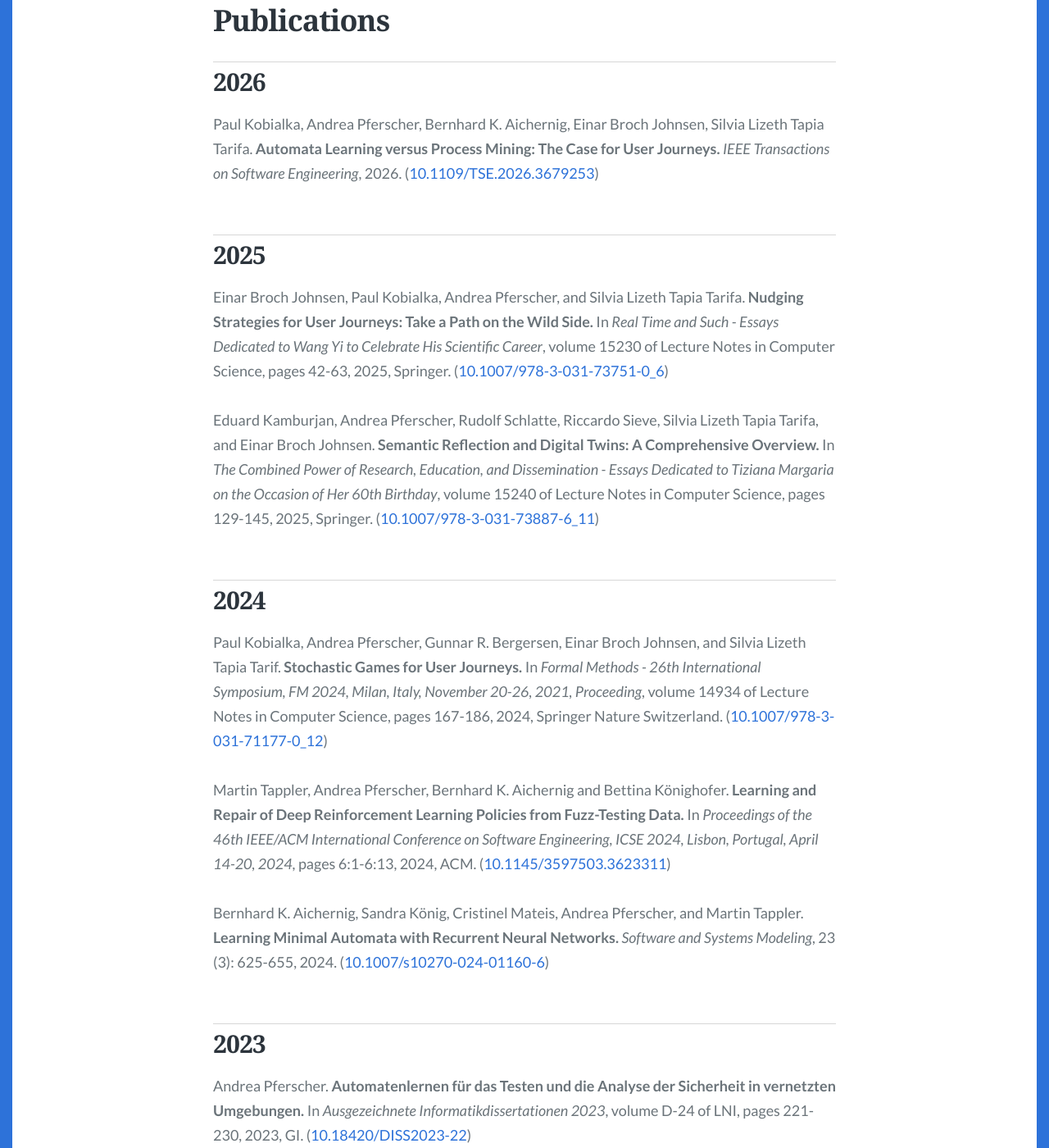
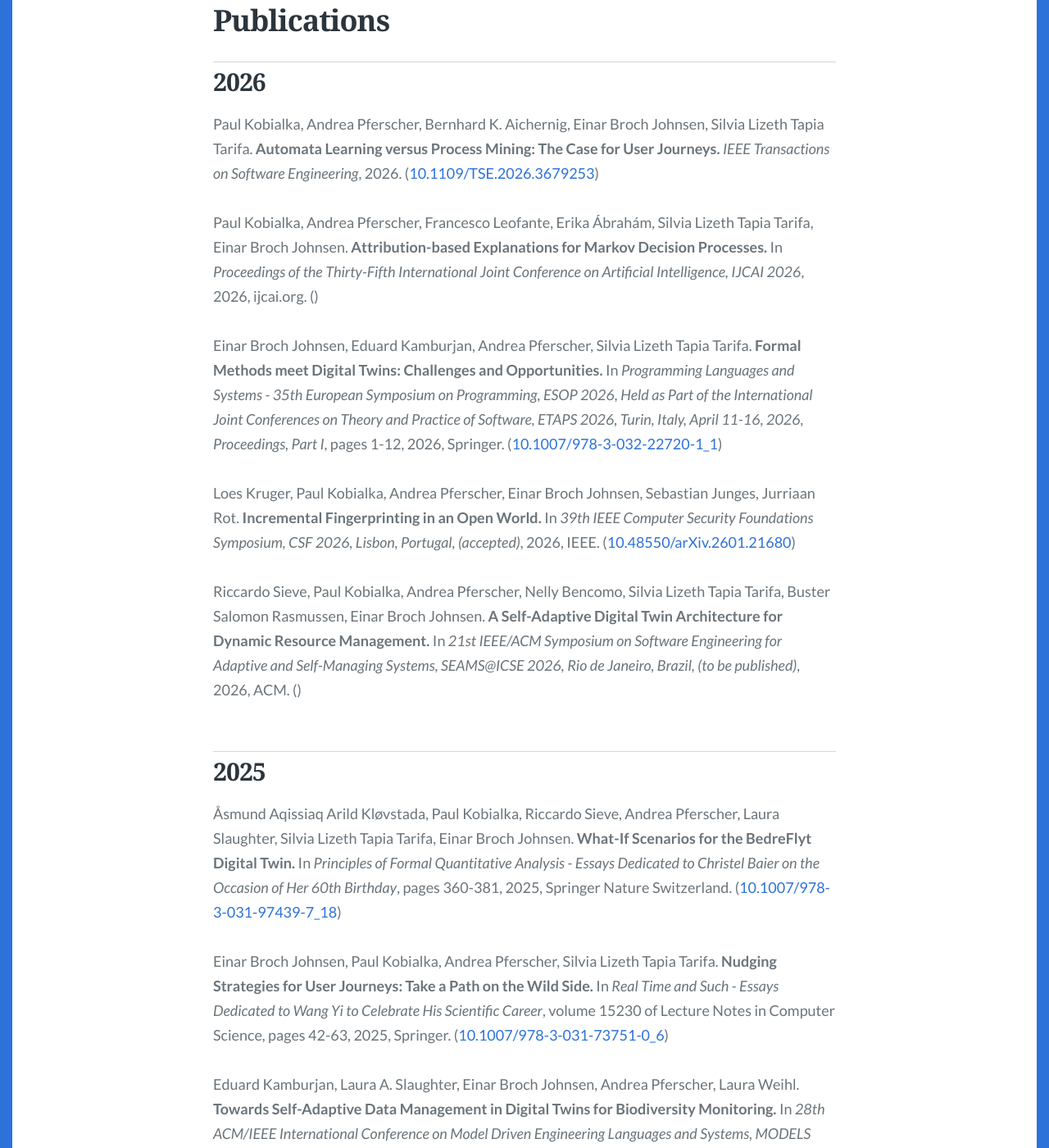
Before and after one commit to apferscher/apferscher.github.io, a Jekyll site: the page built from publications.md, in a window 1280 px wide and 1400 px high, scrolled down 213 px. Shown: the whole window at 82% size. Built offline with Jekyll 4.4.1, drawn with Linux system fonts in a browser that asks for light colours; some web fonts are replaced; some of the changed text lies outside the part shown.

Commit message:
update publications

```diff
--- a/_data/publications.json
+++ b/_data/publications.json
@@ -17,14 +17,80 @@
                     "url": "https://doi.org/10.1109/TSE.2026.3679253",
                     "doi": "10.1109/TSE.2026.3679253",
                     "publisher": "IEEE"
+                },
+                {
+                    "authors": "Paul Kobialka, Andrea Pferscher, Francesco Leofante, Erika Ábrahám, Silvia Lizeth Tapia Tarifa, Einar Broch Johnsen",
+                    "title": "Attribution-based Explanations for Markov Decision Processes",
+                    "booktitle": "Proceedings of the Thirty-Fifth International Joint Conference on Artificial Intelligence, IJCAI 2026",
+                    "is_journal": false,
+                    "pages": "",
+                    "publisher": "ijcai.org",
+                    "year": "2026",
+                    "volume": "",
+                    "series": "",
+                    "url": "",
+                    "doi": ""
+                },
+                {
+                    "authors": "Einar Broch Johnsen, Eduard Kamburjan, Andrea Pferscher, Silvia Lizeth Tapia Tarifa",
+                    "title": "Formal Methods meet Digital Twins: Challenges and Opportunities",
+                    "booktitle": "Programming Languages and Systems - 35th European Symposium on Programming, ESOP 2026, Held as Part of the International Joint Conferences on Theory and Practice of Software, ETAPS 2026, Turin, Italy, April 11-16, 2026, Proceedings, Part I",
+                    "is_journal": false,
+                    "pages": "1-12",
+                    "publisher": "Springer",
+                    "year": "2026",
+                    "volume": "",
+                    "series": "",
+                    "url": "https://doi.org/10.1007/978-3-032-22720-1_1",
+                    "doi": "10.1007/978-3-032-22720-1_1"
+                },
+                {
+                    "authors": "Loes Kruger, Paul Kobialka, Andrea Pferscher, Einar Broch Johnsen, Sebastian Junges, Jurriaan Rot",
+                    "title": "Incremental Fingerprinting in an Open World",
+                    "booktitle": "39th IEEE Computer Security Foundations Symposium, CSF 2026, Lisbon, Portugal, (accepted)",
+                    "is_journal": false,
+                    "pages": "",
+                    "publisher": "IEEE",
+                    "year": "2026",
+                    "volume": "",
+                    "series": "",
+                    "url": "https://doi.org/10.48550/arXiv.2601.21680",
+                    "doi": "10.48550/arXiv.2601.21680"
+                },
+                {
+                    "authors": "Riccardo Sieve, Paul Kobialka, Andrea Pferscher, Nelly Bencomo, Silvia Lizeth Tapia Tarifa, Buster Salomon Rasmussen, Einar Broch Johnsen",
+                    "title": "A Self-Adaptive Digital Twin Architecture for Dynamic Resource Management",
+                    "booktitle": "21st IEEE/ACM Symposium on Software Engineering for Adaptive and Self-Managing Systems, SEAMS@ICSE 2026, Rio de Janeiro, Brazil, (to be published)",
+                    "is_journal": false,
+                    "pages": "",
+                    "publisher": "ACM",
+                    "year": "2026",
+                    "volume": "",
+                    "series": "",
+                    "url": "https://ebjohnsen.org/publication/26-seams/26-seams.pdf",
+                    "doi": ""
                 }
+
             ]
         },
         {
             "year": "2025",
             "publications": [
                 {
-                    "authors": "Einar Broch Johnsen, Paul Kobialka, Andrea Pferscher, and Silvia Lizeth Tapia Tarifa",
+                    "authors": "Åsmund Aqissiaq Arild Kløvstada, Paul Kobialka, Riccardo Sieve, Andrea Pferscher, Laura Slaughter, Silvia Lizeth Tapia Tarifa, Einar Broch Johnsen",
+                    "title": "What-If Scenarios for the BedreFlyt Digital Twin",
+                    "booktitle": "Principles of Formal Quantitative Analysis - Essays Dedicated to Christel Baier on the Occasion of Her 60th Birthday",
+                    "is_journal": false,
+                    "pages": "360-381",
+                    "publisher": "Springer Nature Switzerland",
+                    "year": "2025",
+                    "volume": "",
+                    "series": "Lecture Notes in Computer Science",
+                    "url": "https://doi.org/10.1007/978-3-031-97439-7_18",
+                    "doi": "10.1007/978-3-031-97439-7_18"
+                },
+                {
+                    "authors": "Einar Broch Johnsen, Paul Kobialka, Andrea Pferscher, Silvia Lizeth Tapia Tarifa",
                     "title": "Nudging Strategies for User Journeys: Take a Path on the Wild Side",
                     "booktitle": "Real Time and Such - Essays Dedicated to Wang Yi to Celebrate His Scientific Career",
                     "is_journal": false,
@@ -35,6 +101,18 @@
                     "series": "Lecture Notes in Computer Science",
                     "url": "https://doi.org/10.1007/978-3-031-73751-0_6",
                     "doi": "10.1007/978-3-031-73751-0_6"
+                },
+                {
+                    "authors": "Eduard Kamburjan, Laura A. Slaughter, Einar Broch Johnsen, Andrea Pferscher, Laura Weihl",
+                    "title": "Towards Self-Adaptive Data Management in Digital Twins for Biodiversity Monitoring",
+                    "booktitle": "28th ACM/IEEE International Conference on Model Driven Engineering Languages and Systems, MODELS 2025 - Companion, Grand Rapids, MI, USA, October 5-10, 2025",
+                    "is_journal": false,
+                    "pages": "257-263",
+                    "publisher": "IEEE",
+                    "year": "2025",
+                    "volume": "15230",
+                    "url": "https://doi.org/10.1109/MODELS-C68889.2025.00044",
+                    "doi": "10.1109/MODELS-C68889.2025.00044"
                 },
                 {
                     "authors": "Eduard Kamburjan, Andrea Pferscher, Rudolf Schlatte, Riccardo Sieve, Silvia Lizeth Tapia Tarifa, and Einar Broch Johnsen",
```
